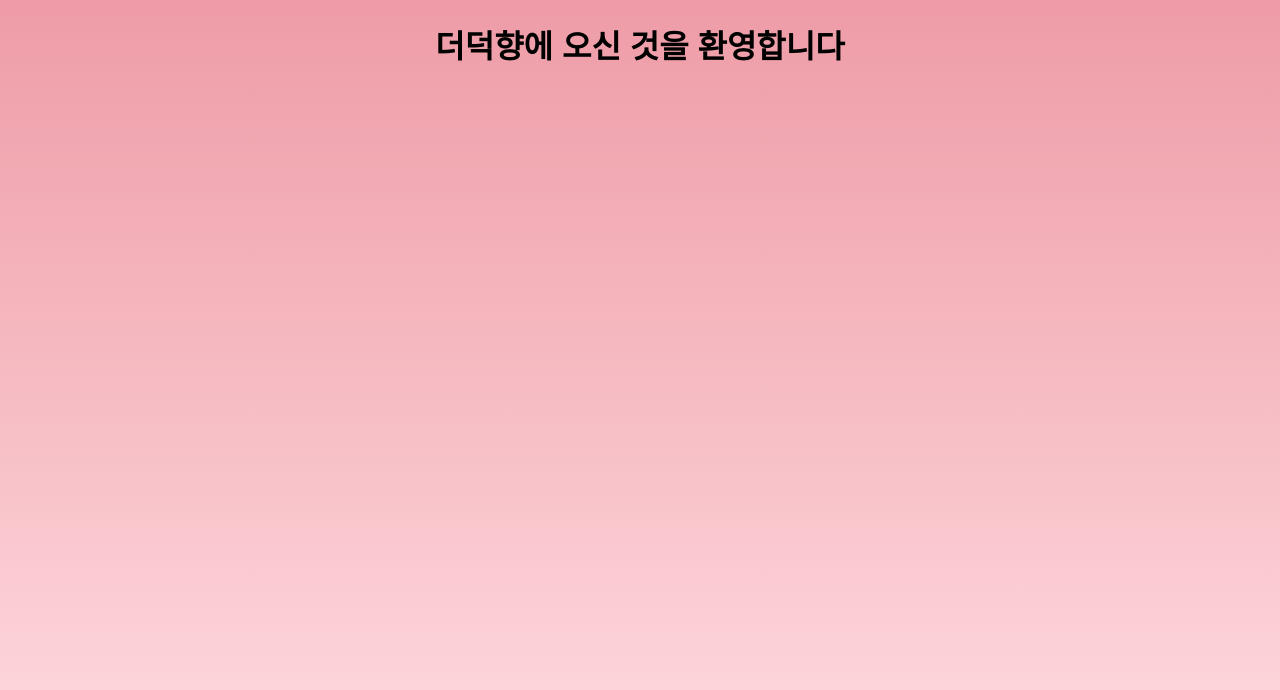
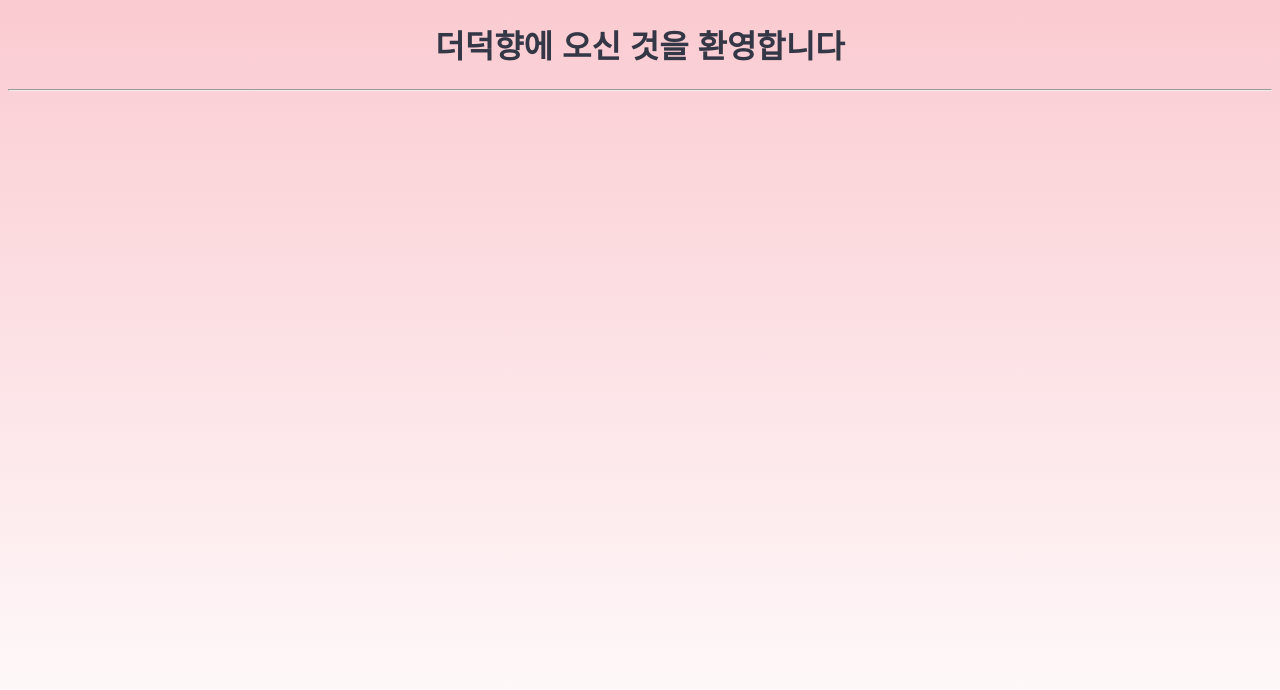
Before and after one commit to NANNADA4/FinalProject_Webcontents, a plain HTML site: page entry.html in a window 1280 px wide. Drawn offline with Linux system fonts and the light colour scheme; a web font is replaced by a local one.

Commit message:
font color change

```diff
--- a/entry.html
+++ b/entry.html
@@ -5,12 +5,13 @@
     <link rel="stylesheet" href="./style.css" type="text/css">
     <style>
         body {
-            background: linear-gradient(to top, #ffdde1, #ee9ca7) fixed;
+            background: linear-gradient(to top, #ffffff, #facbd1) fixed;
         }
         h1 {text-align : center;}
     </style>
 </head>
 <body>
-    <h1>더덕향에 오신 것을 환영합니다</h1>
+    <h1 style="color: #343746;">더덕향에 오신 것을 환영합니다</h1>
+    <hr>
 </body>
 </html>
```
